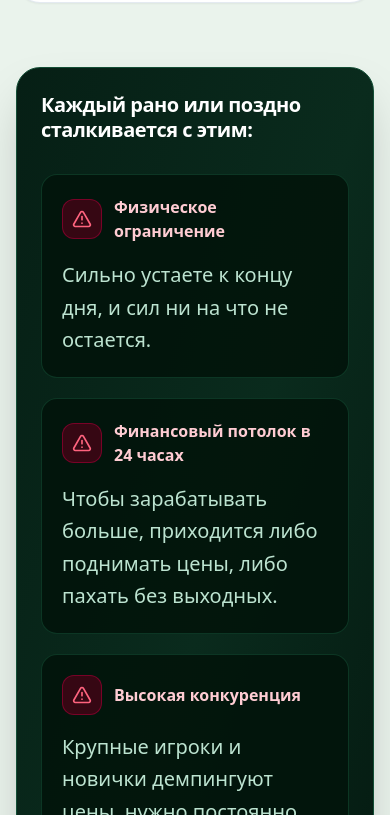
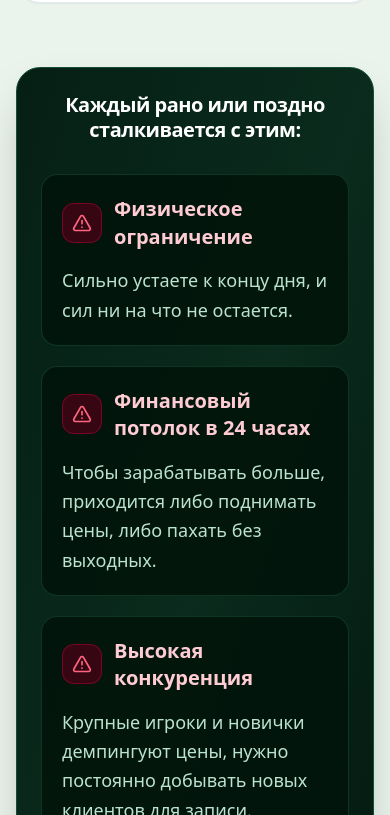
Before and after one commit to yanvoronkov/olylife, a React (Vite) app: page / in a window 390 px wide. Shown: the part 2069-2884 px from the top of the page. Built offline with nearby package versions, Linux system fonts and the light colour scheme; no server answers.

Commit message:
style: set mobile card description 18px, title 20px, center section header on mobile

```diff
--- a/src/components/TargetAudienceSection.tsx
+++ b/src/components/TargetAudienceSection.tsx
@@ -72,7 +72,7 @@ export const TargetAudienceSection: React.FC<TargetAudienceSectionProps> = ({
         {/* Pain Points Block - High Contrast Dark Banner */}
         <div className="bg-gradient-to-br from-[#061F15] via-[#0A2B1D] to-[#04160E] rounded-3xl p-6 sm:p-10 lg:p-12 border border-[#134E35] shadow-2xl text-white relative overflow-hidden">
 
-          <div className="mb-8">
+          <div className="mb-8 text-center md:text-left">
             <h3 className="text-xl sm:text-3xl lg:text-[45px] font-extrabold text-white tracking-tight leading-tight">
               Каждый рано или поздно сталкивается с этим:
             </h3>
@@ -89,7 +89,7 @@ export const TargetAudienceSection: React.FC<TargetAudienceSectionProps> = ({
                   <div className="w-10 h-10 rounded-xl bg-rose-950/70 border border-rose-800/60 flex items-center justify-center shrink-0">
                     <AlertTriangle className="w-5 h-5 text-rose-400" />
                   </div>
-                  <h4 className="text-base font-bold text-rose-200 md:hidden">
+                  <h4 className="text-[20px] md:text-base font-bold text-rose-200 md:hidden leading-snug">
                     {pain.text}
                   </h4>
                 </div>
@@ -99,7 +99,7 @@ export const TargetAudienceSection: React.FC<TargetAudienceSectionProps> = ({
                   <h4 className="hidden md:block text-base font-bold text-rose-200 mb-1">
                     {pain.text}
                   </h4>
-                  <p className="text-[20px] md:text-sm text-emerald-100/90 leading-relaxed font-normal">
+                  <p className="text-[18px] md:text-sm text-emerald-100/90 leading-relaxed font-normal">
                     {pain.highlight}
                   </p>
                 </div>
```
